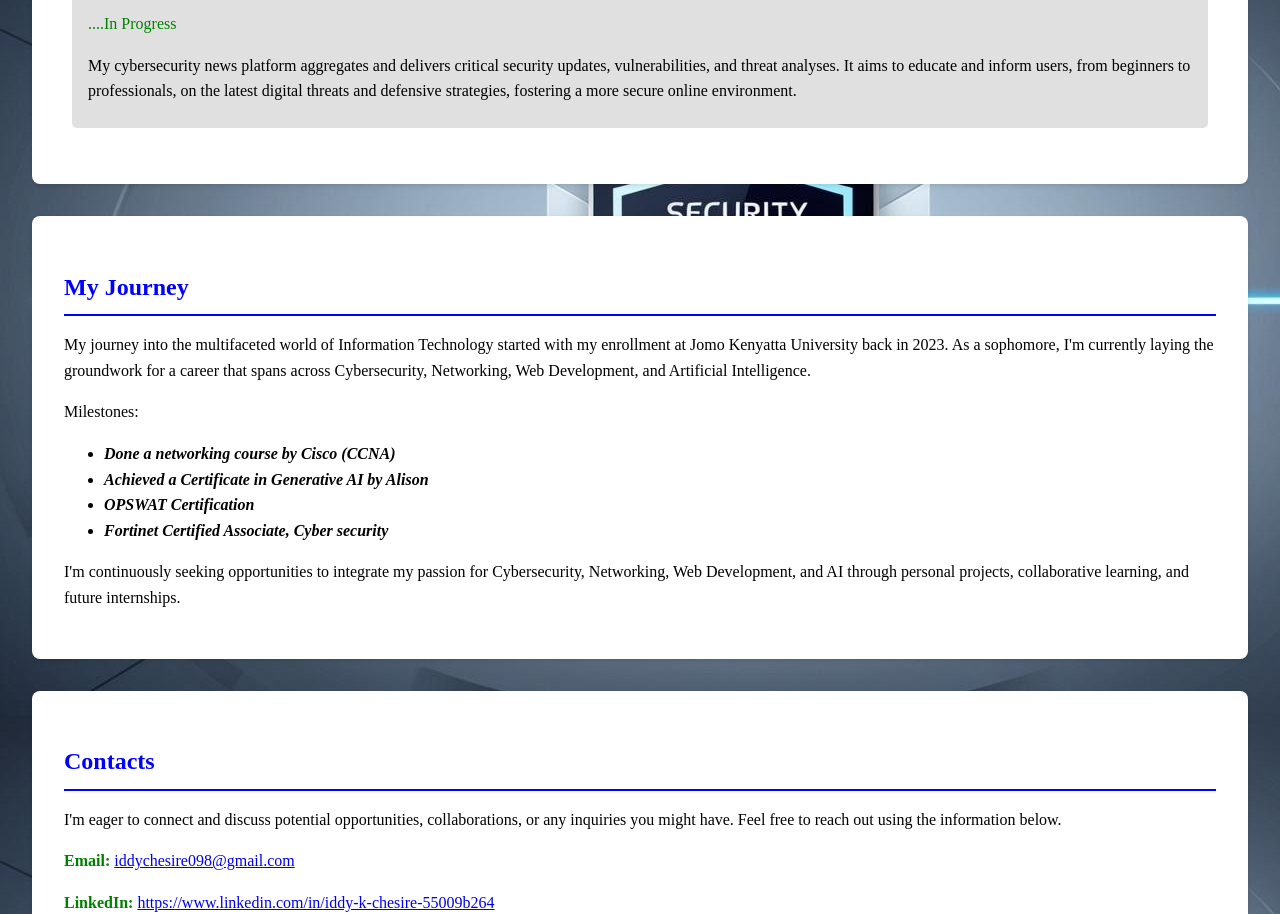
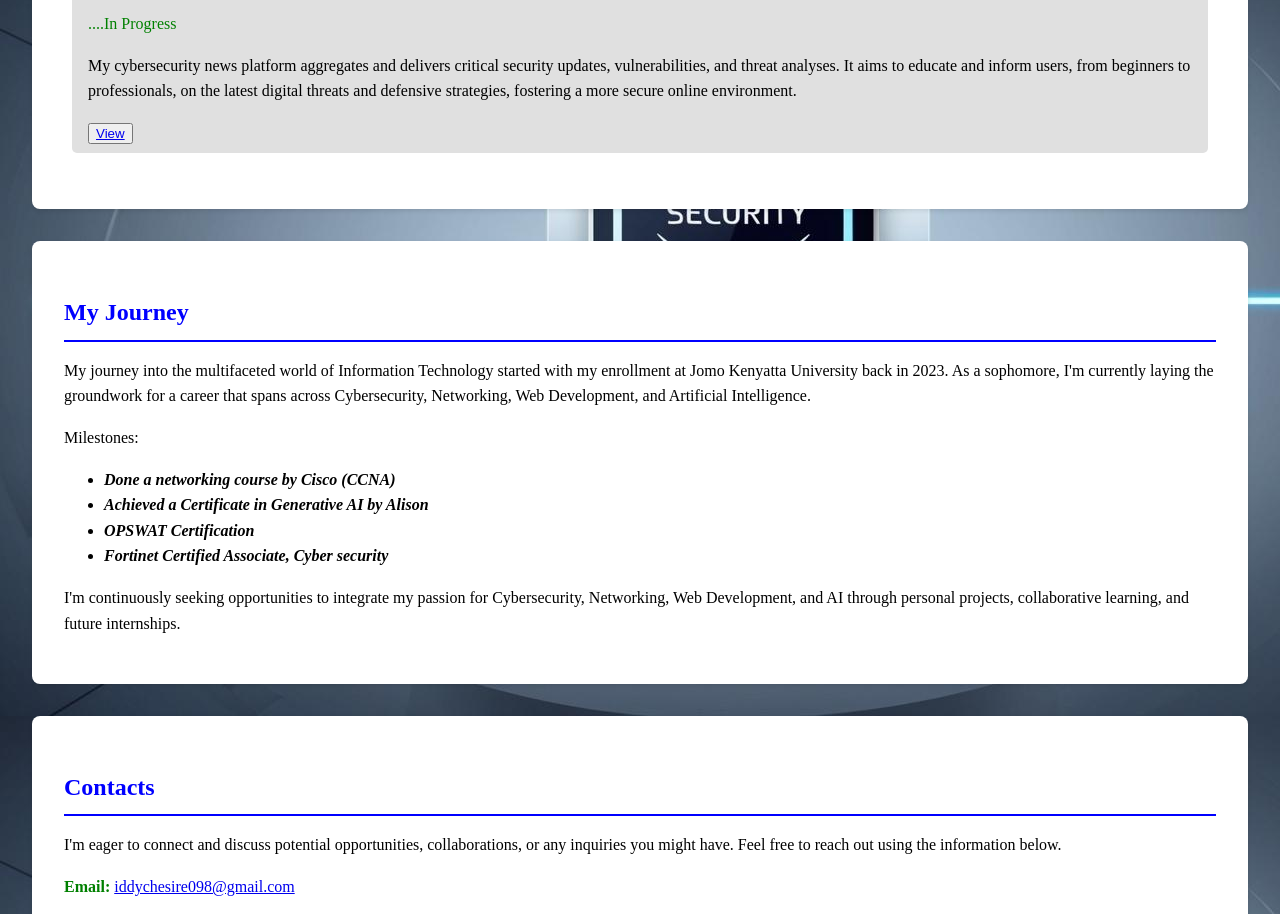
Before and after one commit to acunetix2/Portfolio, a plain HTML site: page index.html in a window 1280 px wide. Shown: the part 1780-2694 px from the top of the page. Drawn offline with Linux system fonts and the light colour scheme.

Commit message:
Update index.html

```diff
--- a/index.html
+++ b/index.html
@@ -51,6 +51,7 @@
                     <img src="news.jpg" alt="Cybersecurity News Platform">
                     <h3>Cybersecurity News Platform</h3><p style="color:green;">....In Progress</p>
                     <p>My cybersecurity news platform aggregates and delivers critical security updates, vulnerabilities, and threat analyses. It aims to educate and inform users, from beginners to professionals, on the latest digital threats and defensive strategies, fostering a more secure online environment.</p>
+                    <button><a href="https://acunetix2.github.io/Acunetix-/" target="_blank">View</a></li></ul></button>
                 </li>
             </ul>
         </section>
```
